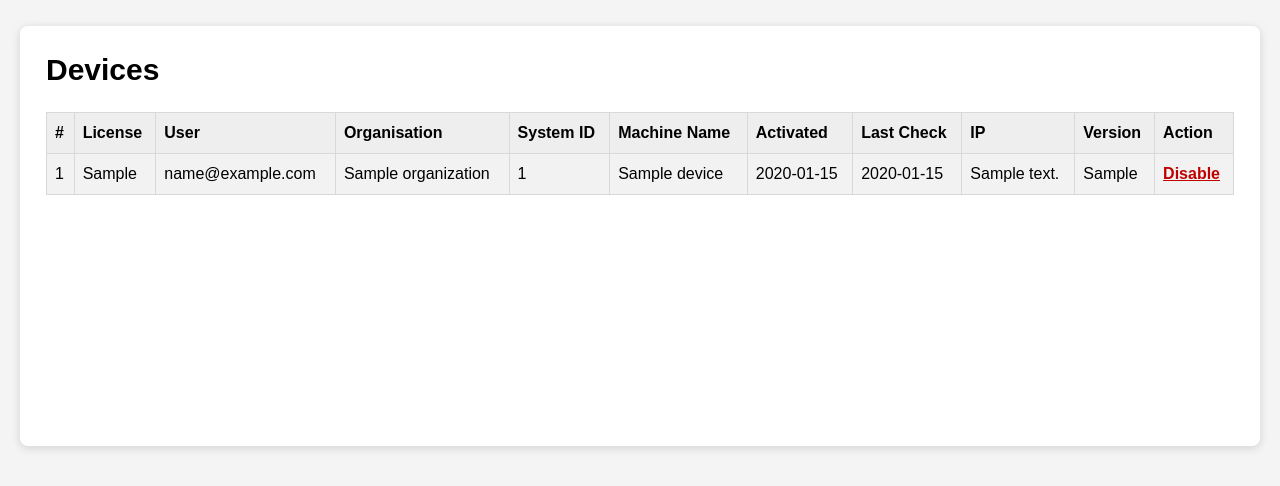
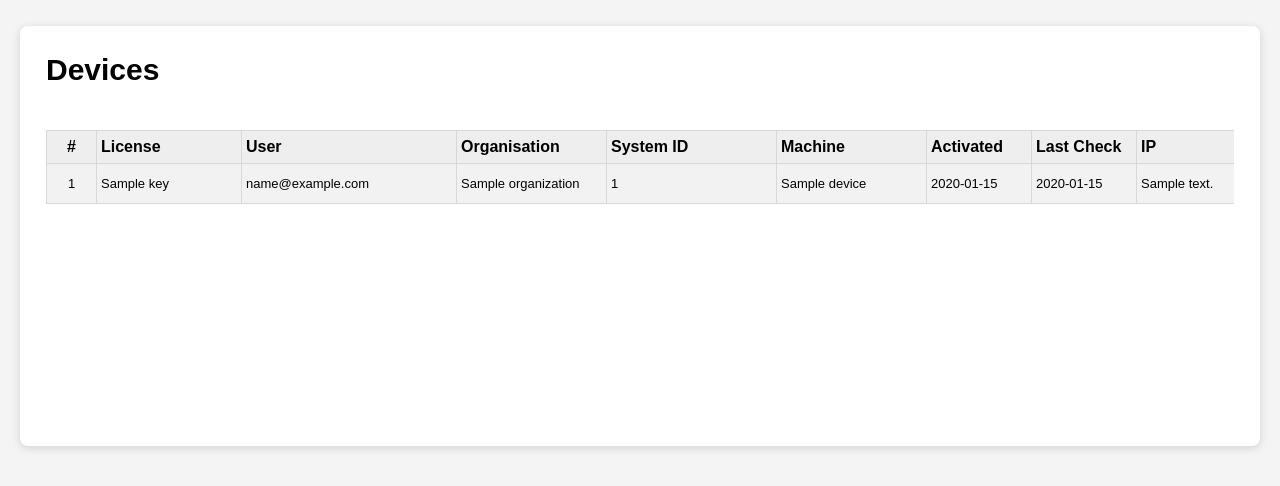
Before and after one commit to ashaikh123/license-server, a Flask app: template templates/admin/devices.html in a window 1280 px wide. Shown: the part 54-540 px from the top of the page. Run offline with Flask 3, Linux system fonts and the light colour scheme; tables that the repository leaves empty hold one stand-in row (values such as "Sample post"); the template is opened without the code that fills it: values that come from a table or form of the project are taken from there, most other values are stand-ins (such as "Sample title", 1, 10 or a date in 2020).

Commit message:
device page updated

```diff
--- a/templates/admin/devices.html
+++ b/templates/admin/devices.html
@@ -3,43 +3,138 @@
 {% block title %}Devices - License Server{% endblock %}
 
 {% block content %}
+<style>
+  .devices-table {
+    font-size: 13px;
+    table-layout: fixed;
+    min-width: 1250px;
+  }
+
+  .devices-table th,
+  .devices-table td {
+    vertical-align: middle;
+    word-break: break-word;
+  }
+
+  .col-id { width: 50px; text-align: center; }
+  .col-license { width: 145px; }
+  .col-user { width: 215px; }
+  .col-org { width: 150px; }
+  .col-system { width: 170px; }
+  .col-machine { width: 150px; }
+  .col-activated { width: 105px; }
+  .col-last-check { width: 105px; }
+  .col-ip { width: 155px; }
+  .col-version { width: 70px; text-align: center; }
+  .col-action { width: 95px; text-align: center; }
+
+  .truncate-cell {
+    white-space: nowrap;
+    overflow: hidden;
+    text-overflow: ellipsis;
+  }
+
+  .table-responsive {
+    overflow-x: auto;
+  }
+
+  .device-status-badge {
+    display: inline-block;
+    min-width: 64px;
+  }
+</style>
+
 <h2>Devices</h2>
-<table class="table table-striped mt-3">
+
+<div class="table-responsive mt-3">
+  <table class="table table-striped table-hover table-sm devices-table">
     <thead>
       <tr>
-      <th>#</th>
-      <th>License</th>
-      <th>User</th>
-      <th>Organisation</th>
-      <th>System ID</th>
-      <th>Machine Name</th>
-      <th>Activated</th>
-      <th>Last Check</th>
-      <th>IP</th>
-      <th>Version</th>
-      <th>Action</th>
+        <th class="col-id">#</th>
+        <th class="col-license">License</th>
+        <th class="col-user">User</th>
+        <th class="col-org">Organisation</th>
+        <th class="col-system">System ID</th>
+        <th class="col-machine">Machine</th>
+        <th class="col-activated">Activated</th>
+        <th class="col-last-check">Last Check</th>
+        <th class="col-ip">IP</th>
+        <th class="col-version">Version</th>
+        <th class="col-action">Action</th>
       </tr>
     </thead>
+
     <tbody>
       {% for device in devices %}
+      {% set license_key = device.license.key if device.license else '-' %}
+      {% set user_email = device.user.email if device.user else '-' %}
+      {% set org_name = device.organization.name if device.organization else '-' %}
+      {% set system_id = device.system_id or '-' %}
+      {% set machine_name = device.machine_name or '-' %}
+      {% set ip_value = device.ip_address or '-' %}
+
       <tr>
-      <td>{{ device.id }}</td>
-      <td>{{ device.license.key }}</td>
-      <td>{{ device.user.email }}</td>
-      <td>{{ device.organization.name }}</td>
-      <td>{{ device.system_id }}</td>
-      <td>{{ device.machine_name or '-' }}</td>
-      <td>{{ device.activation_timestamp.strftime('%Y-%m-%d') }}</td>
-      <td>{{ device.last_check.strftime('%Y-%m-%d') if device.last_check else '-' }}</td>
-      <td>{{ device.ip_address or '-' }}</td>
-      <td>{{ device.app_version or '-' }}</td>
-      <td>
+        <td class="col-id">
+          {{ device.id }}
+        </td>
 
+        <td class="col-license truncate-cell" title="{{ license_key }}">
+          {% if license_key != '-' and license_key|length > 14 %}
+            {{ license_key[:8] }}...{{ license_key[-5:] }}
+          {% else %}
+            {{ license_key }}
+          {% endif %}
+        </td>
+
+        <td class="col-user truncate-cell" title="{{ user_email }}">
+          {{ user_email }}
+        </td>
+
+        <td class="col-org truncate-cell" title="{{ org_name }}">
+          {{ org_name }}
+        </td>
+
+        <td class="col-system truncate-cell" title="{{ system_id }}">
+          {% if system_id != '-' and system_id|length > 18 %}
+            {{ system_id[:8] }}...{{ system_id[-6:] }}
+          {% else %}
+            {{ system_id }}
+          {% endif %}
+        </td>
+
+        <td class="col-machine truncate-cell" title="{{ machine_name }}">
+          {{ machine_name }}
+        </td>
+
+        <td class="col-activated text-nowrap">
+          {{ device.activation_timestamp.strftime('%Y-%m-%d') if device.activation_timestamp else '-' }}
+        </td>
+
+        <td class="col-last-check text-nowrap">
+          {{ device.last_check.strftime('%Y-%m-%d') if device.last_check else '-' }}
+        </td>
+
+        <td class="col-ip truncate-cell" title="{{ ip_value }}">
+          {% if ip_value != '-' %}
+            {{ ip_value.split(',')[0].strip() }}
+            {% if ',' in ip_value %}
+              (+{{ ip_value.split(',')|length - 1 }})
+            {% endif %}
+          {% else %}
+            -
+          {% endif %}
+        </td>
+
+        <td class="col-version">
+          {{ device.app_version or '-' }}
+        </td>
+
+        <td class="col-action">
           {% if device.is_active %}
             <form method="POST"
                   action="{{ url_for('admin.disable_device', device_id=device.id) }}"
                   style="display:inline;">
-                    <button class="action-link danger"
+              <button class="btn btn-outline-danger btn-sm"
                       onclick="return confirm('Disable this device?')">
                 Disable
               </button>
@@ -48,18 +143,16 @@
             <form method="POST"
                   action="{{ url_for('admin.enable_device', device_id=device.id) }}"
                   style="display:inline;">
-
-                    <button class="action-link success"
+              <button class="btn btn-outline-success btn-sm"
                       onclick="return confirm('Enable this device?')">
                 Enable
               </button>
             </form>
           {% endif %}
-
-
         </td>
       </tr>
       {% endfor %}
     </tbody>
   </table>
+</div>
 {% endblock %}
```
Also changed, not shown: models/usage_log.py (+7 -2 lines). Lines whose indentation alone changed are shown as unchanged.
